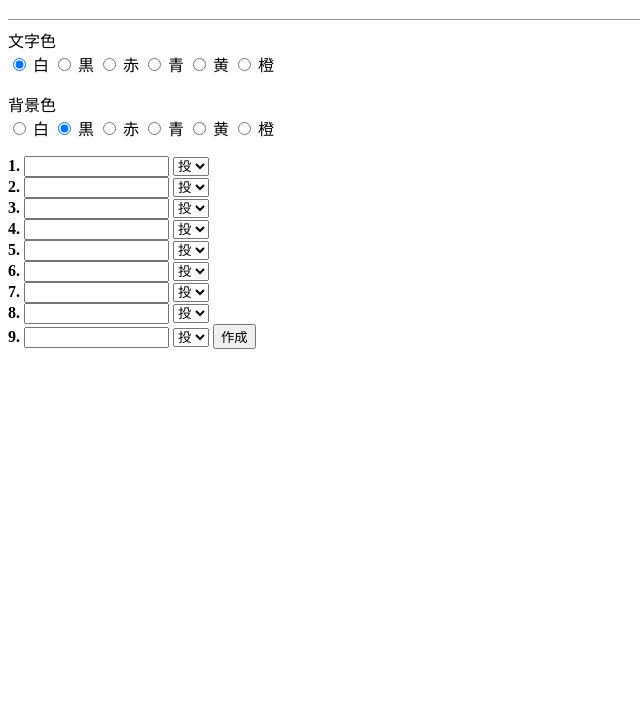
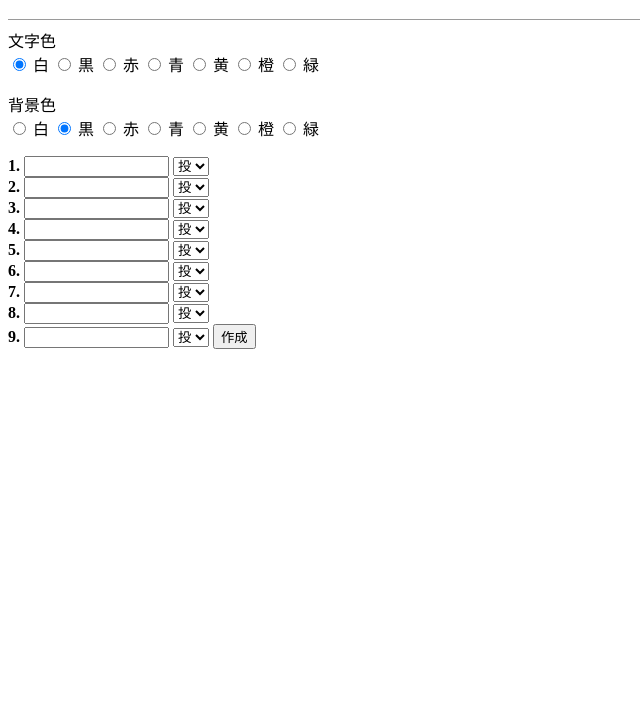
Before and after one commit to YuyaOkayama/baseballorder, a plain HTML site: page index.html in a window 1280 px wide. Shown: the part 96-800 px from the top of the page, without its empty margins (0-640 px from the left). Drawn offline with Linux system fonts and the light colour scheme.

Commit message:
Update index.html

```diff
--- a/index.html
+++ b/index.html
@@ -22,6 +22,7 @@
 				<input name="color" type="radio" value="blue"> 青
 				<input name="color" type="radio" value="yellow"> 黄
 				<input name="color" type="radio" value="orange"> 橙
+				<input name="color" type="radio" value="green"> 緑
 			</form>
 		</div>
 		<div>背景色
@@ -32,6 +33,7 @@
 				<input name="bcolor" type="radio" value="blue"> 青
 				<input name="bcolor" type="radio" value="yellow"> 黄
 				<input name="bcolor" type="radio" value="orange"> 橙
+				<input name="color" type="radio" value="green"> 緑
 			</form>
 		</div>
 		<div>
```
